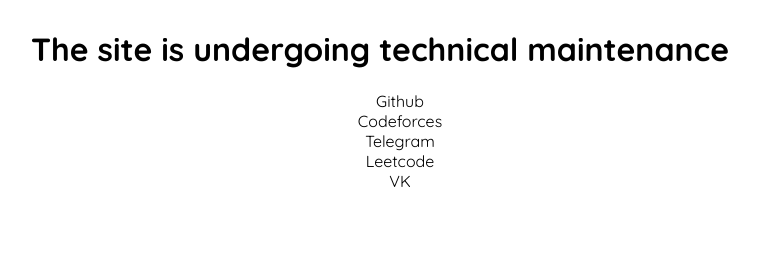
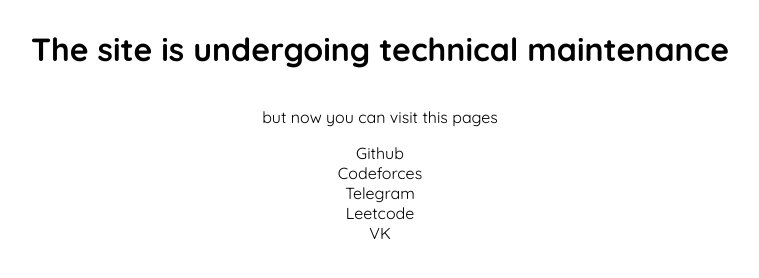
Before and after one commit to Katarni/Katarni.github.io, a plain HTML site: page index.html in a window 1280 px wide. Shown: the whole page, without its empty margins (260-1019 px from the left). Drawn offline with Linux system fonts and the light colour scheme.

Commit message:
added text

```diff
--- a/index.html
+++ b/index.html
@@ -13,13 +13,13 @@
     <main>
         <h1 id="title-text">The site is undergoing technical maintenance</h1>
 
-        <ul>
-            <li class="link-li"><a class="link-text" href="https://github.com/Katarni">Github</a></li>
-            <li class="link-li"><a class="link-text" href="https://codeforces.com/profile/Katarni">Codeforces</a></li>
-            <li class="link-li"><a class="link-text" href="https://t.me/Katarni">Telegram</a></li>
-            <li class="link-li"><a class="link-text" href="https://leetcode.com/u/katarni/">Leetcode</a></li>
-            <li class="link-li"><a class="link-text" href="https://vk.com/katarni">VK</a></li>
-        </ul>
+        <p id="visit-pages-text">but now you can visit this pages</p>
+
+        <a class="link-text" href="https://github.com/Katarni">Github</a>
+        <a class="link-text" href="https://codeforces.com/profile/Katarni">Codeforces</a>
+        <a class="link-text" href="https://t.me/Katarni">Telegram</a>
+        <a class="link-text" href="https://leetcode.com/u/katarni/">Leetcode</a>
+        <a class="link-text" href="https://vk.com/katarni">VK</a>
     </main>
 </body>
 </html>
--- a/style.css
+++ b/style.css
@@ -1,25 +1,22 @@
 body {
-    display: flex;
-    align-items: center;
-    justify-content: center;
-}
-
-#title-text {
-    text-align: center;
     font-family: "Quicksand", sans-serif;
     font-optical-sizing: auto;
     font-style: normal;
 }
 
-.link-li {
-    list-style: none;
+main {
+    display: flex;
+    flex-direction: column;
+    align-items: center;
+    justify-content: center;
+}
+
+#title-text, #visit-pages-text {
     text-align: center;
 }
 
 .link-text {
     text-decoration: none;
-    font-family: "Quicksand", sans-serif;
-    font-optical-sizing: auto;
-    font-style: normal;
     color: black;
+    text-align: center;
 }
```
